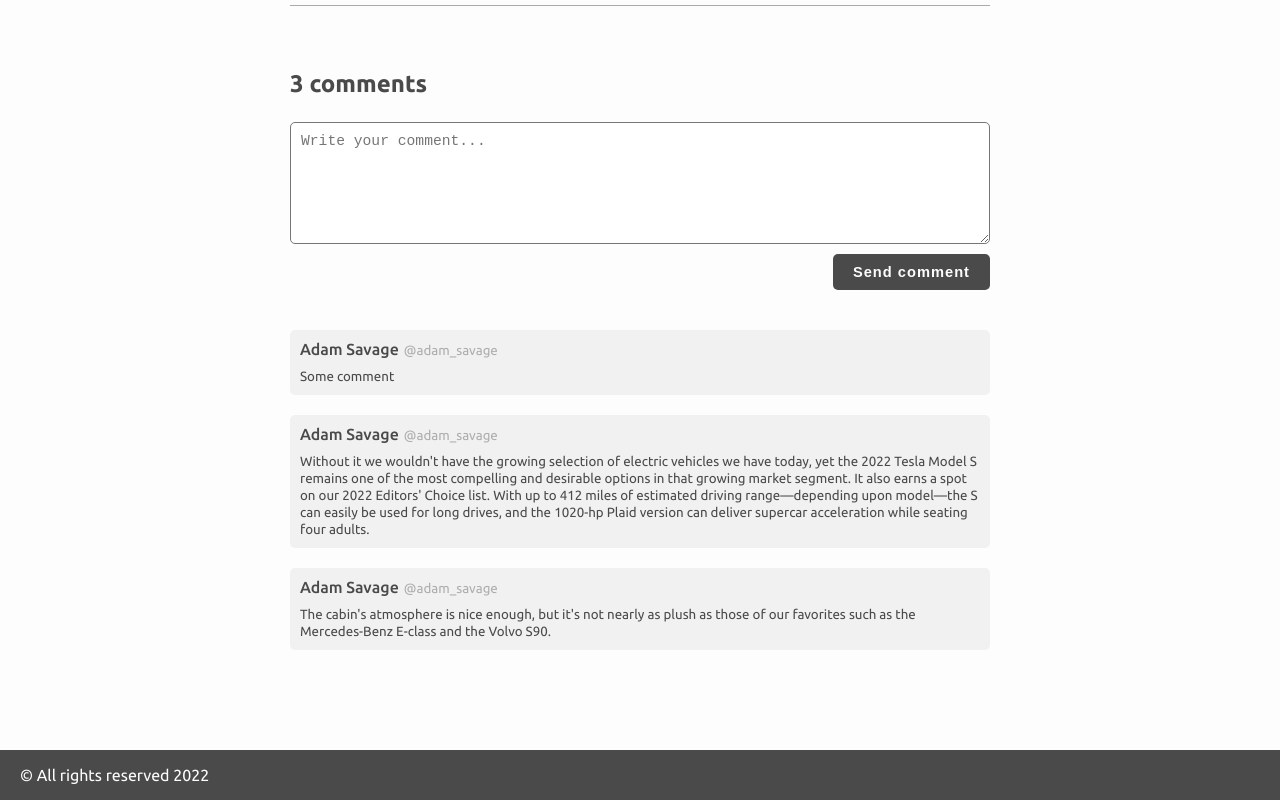
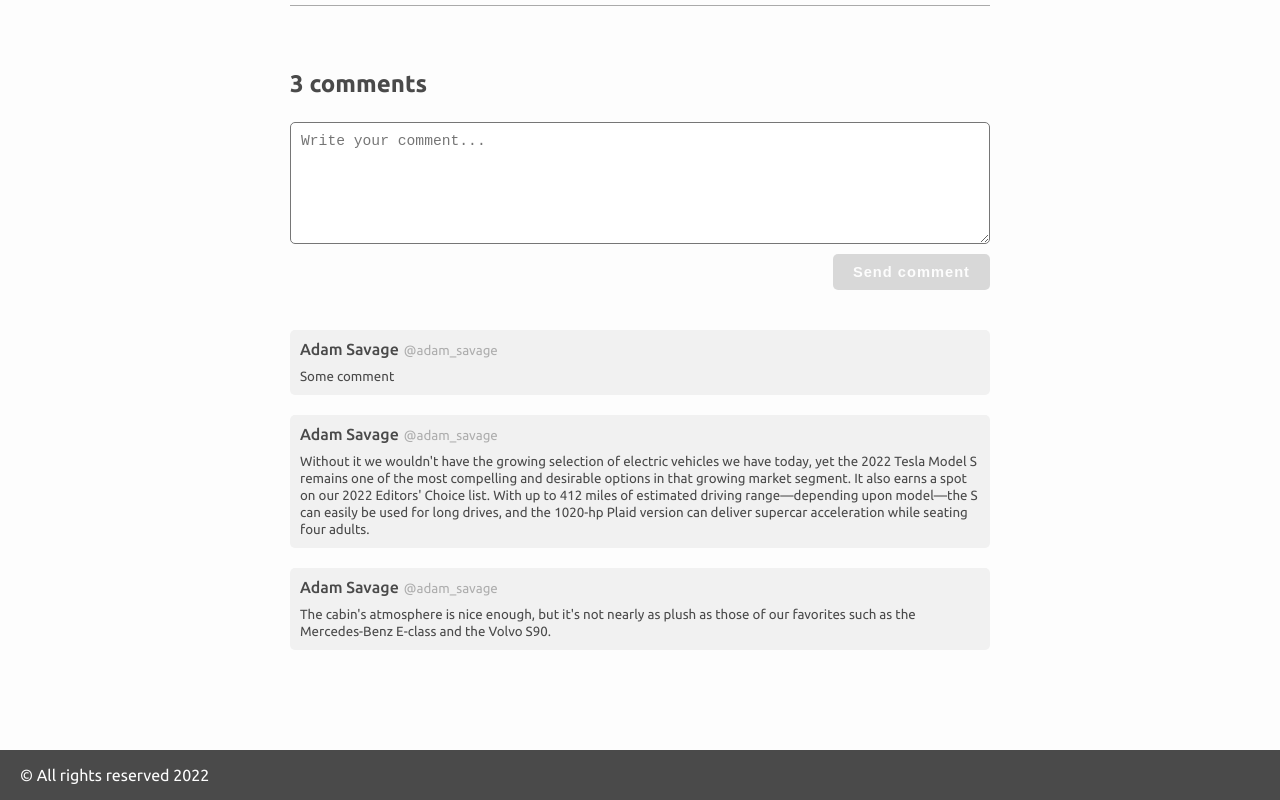
Before and after one commit to khrabrovart/articles-web, a React app in the folder frontend/: page /articles/1 in a window 1280 px wide. Shown: the part 2035-2835 px from the top of the page. Built offline with nearby package versions, Linux system fonts and the light colour scheme.

Commit message:
Disable button on empty new comment

```diff
--- a/frontend/src/components/controls/Button.tsx
+++ b/frontend/src/components/controls/Button.tsx
@@ -15,13 +15,23 @@ const Container = styled.button`
   &:hover {
     opacity: 0.7;
   }
+
+  &:disabled {
+    opacity: 0.2;
+    cursor: default;
+  }
 `;
 
 const Button = (props: {
   label: string;
   onClick: (e: MouseEvent<HTMLButtonElement>) => void;
+  disabled: boolean;
 }) => {
-  return <Container onClick={(e) => props.onClick(e)}>{props.label}</Container>;
+  return (
+    <Container onClick={(e) => props.onClick(e)} disabled={props.disabled}>
+      {props.label}
+    </Container>
+  );
 };
 
 export default Button;
--- a/frontend/src/views/articles/article-page/ArticleComments.tsx
+++ b/frontend/src/views/articles/article-page/ArticleComments.tsx
@@ -64,6 +64,10 @@ const ArticleComments = (props: { articleId: number }) => {
   const [newCommentText, setNewCommentText] = useState("");
 
   const sendComment = () => {
+    if (!newCommentText) {
+      return;
+    }
+
     const lastCommentId = Math.max(...comments.map((c) => c.id));
 
     const newCommentObject = {
@@ -92,7 +96,11 @@ const ArticleComments = (props: { articleId: number }) => {
         onChange={(e) => setNewCommentText(e.target.value)}
       />
       <NewCommentControls>
-        <Button label="Send comment" onClick={() => sendComment()} />
+        <Button
+          label="Send comment"
+          onClick={() => sendComment()}
+          disabled={!newCommentText}
+        />
       </NewCommentControls>
 
       <ExistingComments>
```
